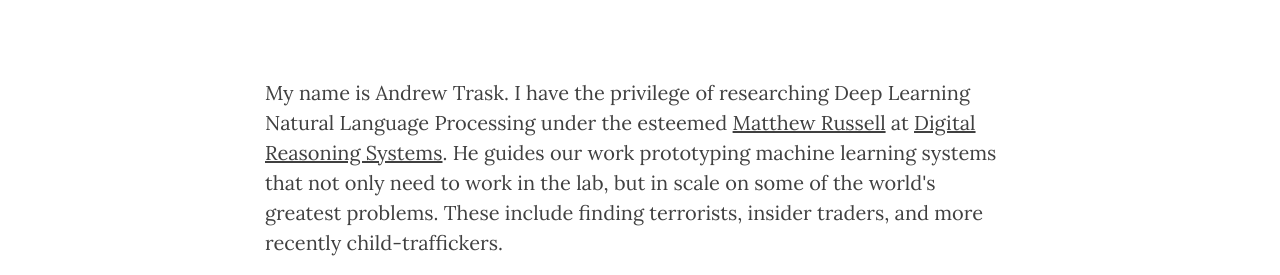
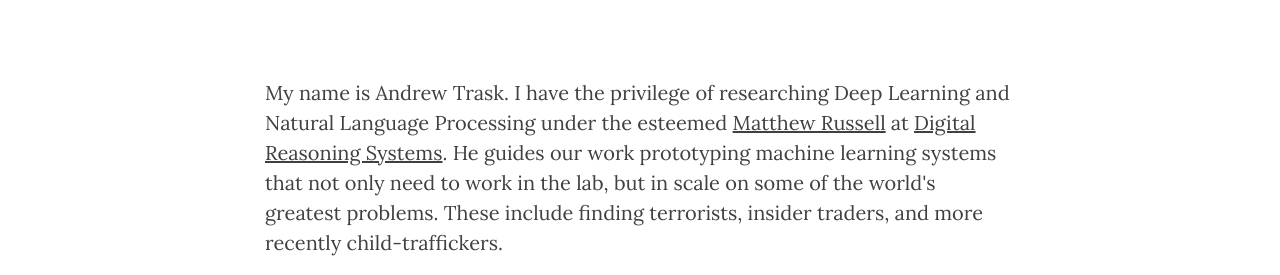
Before and after one commit to iamtrask/iamtrask.github.io, a Jekyll site: the page built from about.html, in a window 1280 px wide. Shown: the part 424-699 px from the top of the page. Built offline with Jekyll 4.4.1, drawn with Linux system fonts in a browser that asks for light colours; nearby versions of some CDN libraries.

Commit message:
Update about.html

```diff
--- a/about.html
+++ b/about.html
@@ -5,6 +5,6 @@
 header-img: "img/me.jpg"
 ---
 
-<p>My name is Andrew Trask. I have the privilege of researching Deep Learning Natural Language Processing under the esteemed <a href="https://twitter.com/ptwobrussell">Matthew Russell</a> at <a href="http://digitalreasoning.com/">Digital Reasoning Systems</a>. He guides our work prototyping machine learning systems that not only need to work in the lab, but in scale on some of the world's greatest problems. These include finding terrorists, insider traders, and more recently child-traffickers. </p>
+<p>My name is Andrew Trask. I have the privilege of researching Deep Learning and Natural Language Processing under the esteemed <a href="https://twitter.com/ptwobrussell">Matthew Russell</a> at <a href="http://digitalreasoning.com/">Digital Reasoning Systems</a>. He guides our work prototyping machine learning systems that not only need to work in the lab, but in scale on some of the world's greatest problems. These include finding terrorists, insider traders, and more recently child-traffickers. </p>
 
 <p>For my background and further information please connect with me on <a href="https://www.linkedin.com/profile/view?id=226572677">my LinkedIn</a></p>
```
